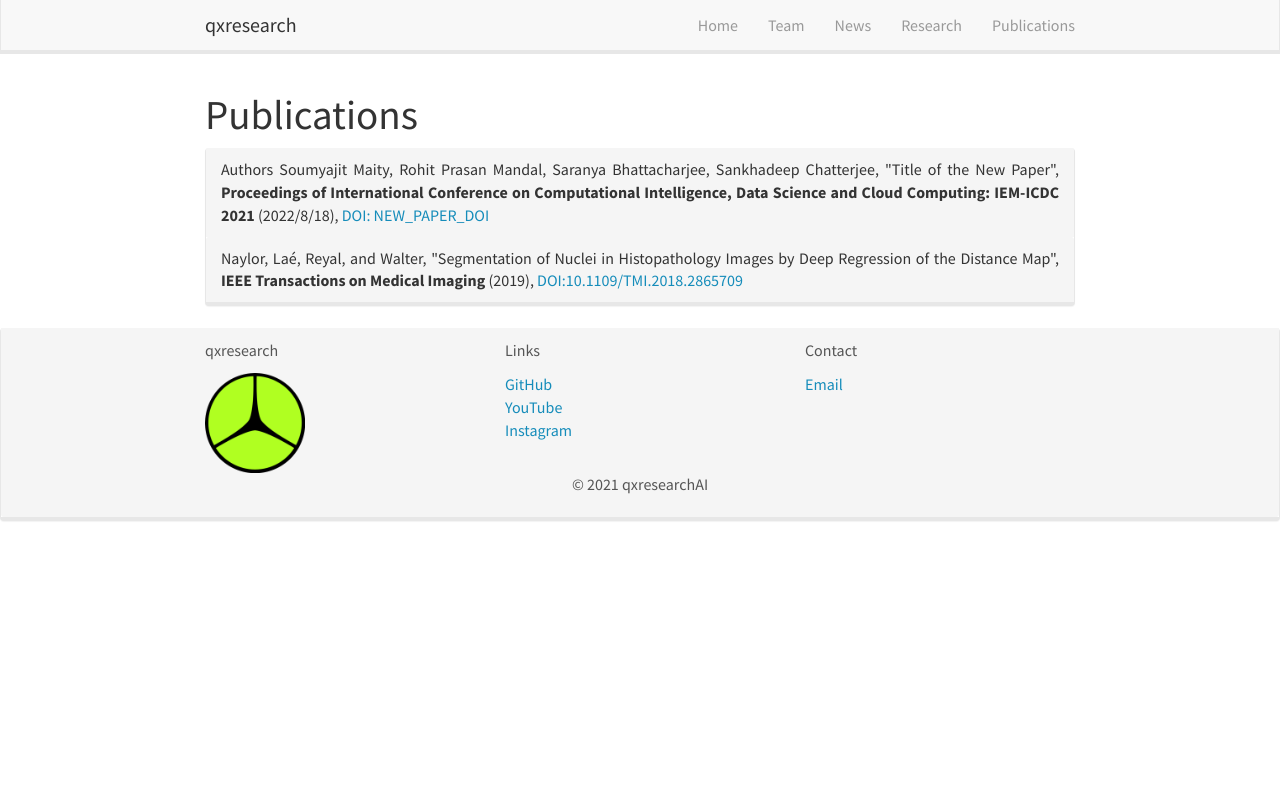
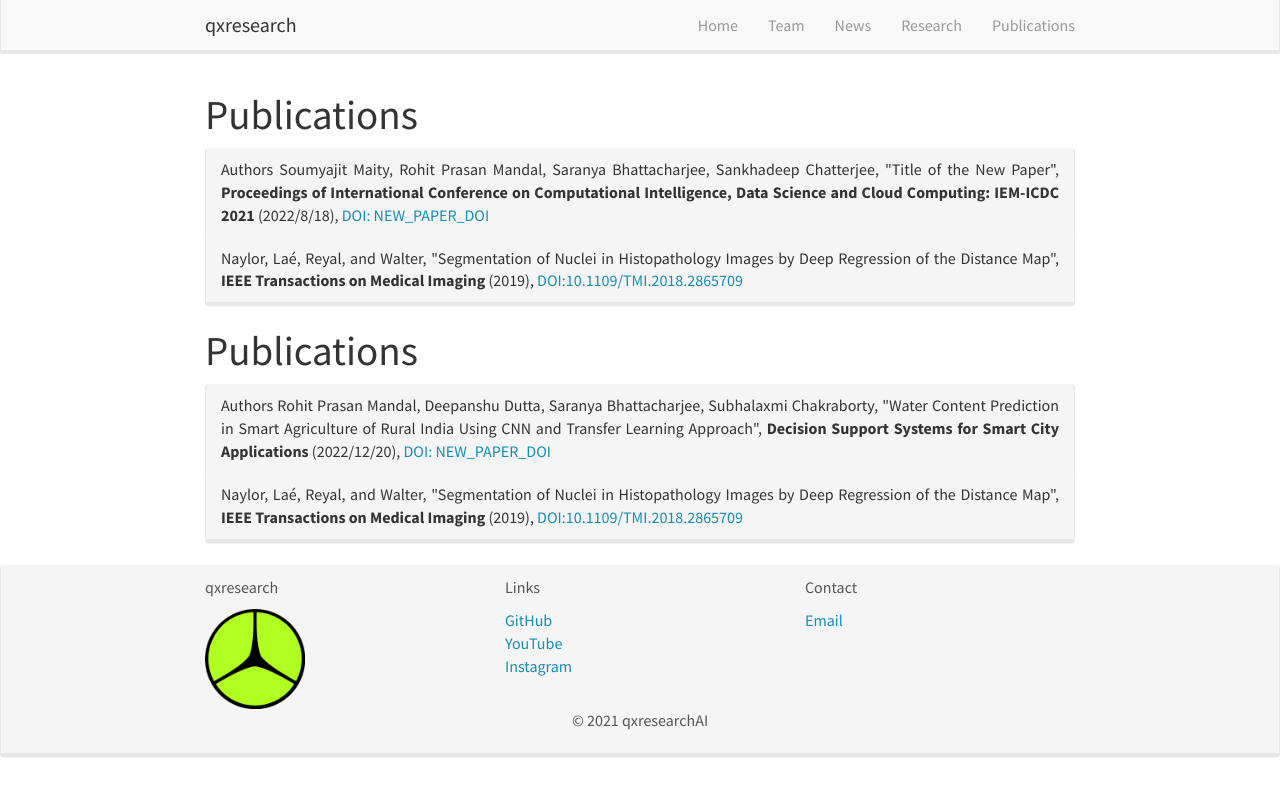
Before and after one commit to qxresearch/qxresearch.github.io, a Jekyll site: the page built from _pages/publications.html, in a window 1280 px wide. Shown: the top 796 px of the page. Built offline with Jekyll 4.4.1, drawn with Linux system fonts in a browser that asks for light colours; nearby versions of some CDN libraries.

Commit message:
Update publications.html

```diff
--- a/_pages/publications.html
+++ b/_pages/publications.html
@@ -81,3 +81,80 @@ permalink: /publications/
 
     </div>
 </div>
+
+
+
+<h1>{{ page.title }}</h1>
+
+<div class="panel-group" id="accordion">
+    <div class="panel panel-default">
+
+        <!-- New Paper -->
+        <div class="panel-heading">
+            <!-- Authors -->
+            Authors
+            Rohit Prasan Mandal, Deepanshu Dutta, Saranya Bhattacharjee, Subhalaxmi Chakraborty,
+
+            <!-- Title with link -->
+            "Water Content Prediction in Smart Agriculture of Rural India Using CNN and Transfer Learning Approach",
+
+            <!-- Container -->
+            <b>Decision Support Systems for Smart City Applications</b>
+
+            <!-- Issued Date -->
+            (2022/12/20),
+
+            <!-- DOI -->
+            <a href="https://doi.org/NEW_PAPER_DOI">DOI: NEW_PAPER_DOI</a>
+        </div>
+
+        <div id="collapseNEW" class="panel-collapse collapse">
+            <div class="panel-body">
+                <!-- Description -->
+                Soil moisture prediction is one of the emerging fields in the domain of smart agriculture. Ample moisture levels are of high importance to yields; thus, plants will not grow and develop with inadequate soil moisture, which influences soil temperature and heat capacity and also prevents soil from weathering. Accurate soil moisture detection can lead to proper growth of all kinds of trees and crops. In this chapter, we have implemented a deep learning and few transfer learning algorithms, such as convolutional neural network (CNN), VGGNet (VGG‐16, VGG‐19), Inception v3, ResNet50, Xception for prediction of soil moisture based on a very small custom dataset of 626 field images of rural India over a period of 10 days, both with and without the effect of data augmentation. We have also demonstrated how these pretrained algorithms save both time and resources compared to traditional …
+
+                <!-- Total Citations -->
+                Total citations: Cited by 0 <!-- Update the citation count as per the actual data -->
+
+                <!-- Link -->
+                <a class="btn btn-outline-primary" href="https://doi.org/NEW_PAPER_DOI" role="button" target="blank">Link</a>
+            </div>
+        </div>
+
+        <!-- Continue with other publications -->
+        {% for publi in site.data.publications %}
+            <div class="panel-heading">
+                <!-- authors -->
+                {% assign authors = "" | split: "/" %}
+                {% for author in publi.author %}
+                    {% assign authors = authors | push: author.family %}
+                {% endfor %}
+                {{ authors | array_to_sentence_string }},
+
+                <!-- title with link -->
+                "{{ publi.title }}",
+
+                <!-- container -->
+                <b>{{ publi.container-title }}</b>
+
+                <!-- issued date -->
+                ({{ publi.issued.date-parts | jsonify | slice: 3,4 }}),
+
+                <!-- DOI -->
+                {% if publi.DOI %}
+                    <a href="https://doi.org/{{publi.DOI}}">DOI:{{publi.DOI}}</a>
+                {% endif %}
+            </div>
+
+            <div id="collapse{{forloop.index}}" class="panel-collapse collapse">
+                <div class="panel-body">
+                    <p>{{ publi.abstract }}</p>
+
+                    <a class="btn btn-outline-primary" href="https://doi.org/{{publi.DOI}}"
+                    role="button" target="blank">Link</a>
+                </div>
+            </div>
+        {% endfor %}
+
+    </div>
+</div>
```
